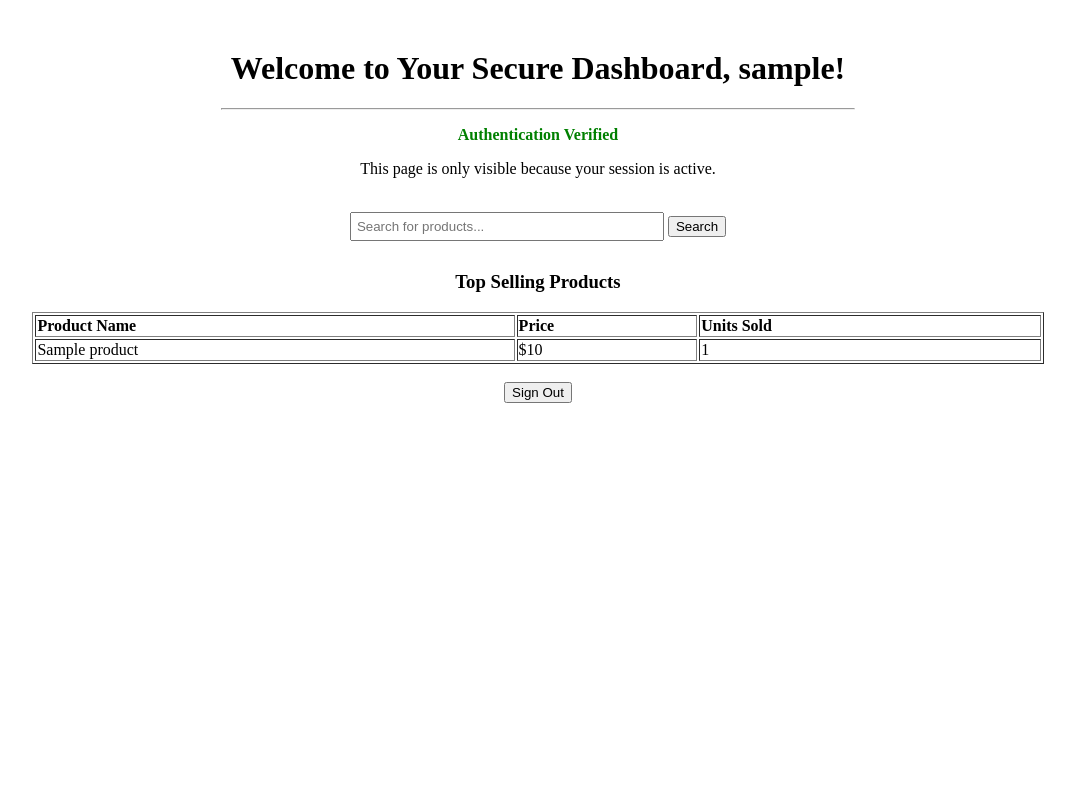
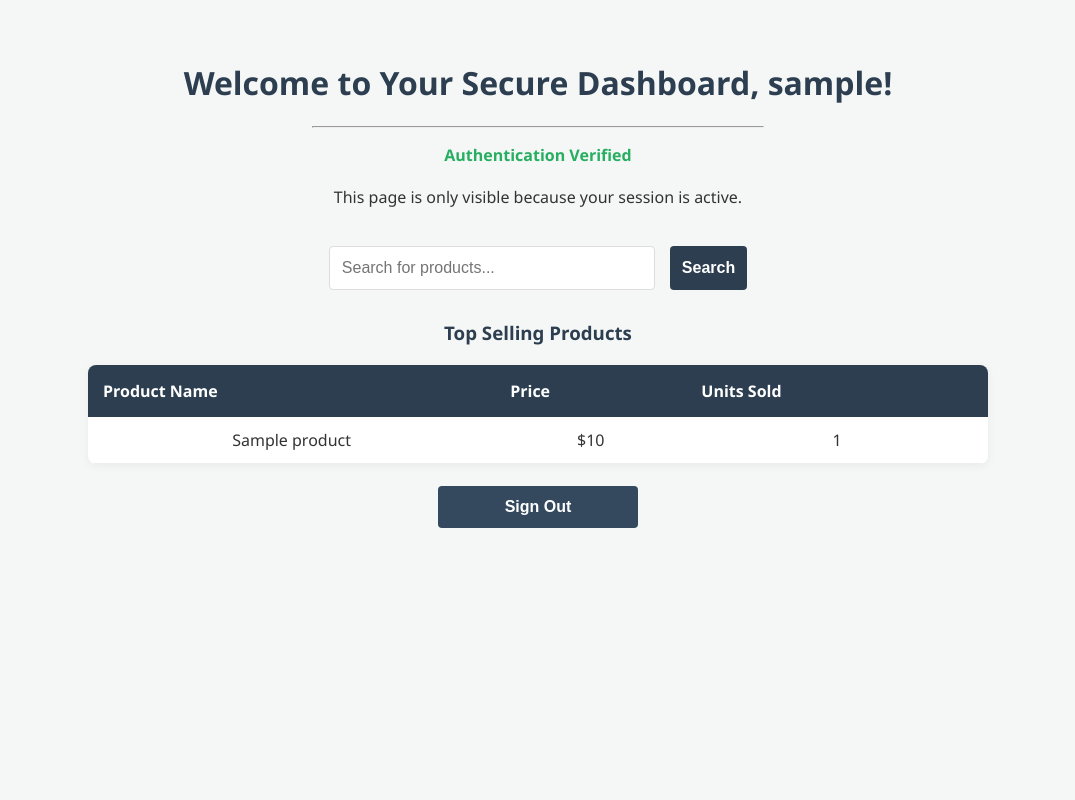
Before and after one commit to beranekleon/vulnerable-app, a Flask app: template templates/dashboard.html in a window 1280 px wide. Shown: the whole page, without its empty margins (102-1177 px from the left). Run offline with Flask 3, Linux system fonts and the light colour scheme; the template is opened without the code that fills it: most values are stand-ins (such as "Sample title", 1, 10 or a date in 2020); parts of the project's set-up code (start-up, migrations or seed data) failed here and were passed over.

Commit message:
refactor login and dashboard templates for improved user experience and styling

```diff
--- a/app.py
+++ b/app.py
@@ -53,7 +53,7 @@ def login():
                 return redirect(url_for('dashboard'))
 
         session.clear()
-        return "<h1>Access Denied</h1><p>Invalid credentials.</p>"
+        return render_template("login.html", error="Access Denied: Invalid username or password.")
     return render_template("login.html")
 
 # Route to dashboard page
@@ -81,7 +81,7 @@ def search():
 
     # VULNERABLE CODE: Direct string formatting allows the user to
     # "break out" of the query and execute their own commands.
-    unsafe_query = f"SELECT name, price, sales_count FROM products WHERE name LIKE '%{query_param}%'"
+    unsafe_query = f"SELECT name, price, sales_count, supplier_code FROM products WHERE name LIKE '%{query_param}%'"
 
     print(f"Executing Query: {unsafe_query}") # Helpful for you to see the injection in the console
 
--- /dev/null
+++ b/static/style.css
@@ -0,0 +1,155 @@
+:root {
+    --primary-color: #2c3e50;
+    --secondary-color: #34495e;
+    --accent-color: #3498db;
+    --danger-color: #e74c3c;
+    --success-color: #27ae60;
+    --bg-color: #f4f7f6;
+    --text-color: #333;
+    --card-bg: #ffffff;
+}
+
+body {
+    font-family: 'Segoe UI', Tahoma, Geneva, Verdana, sans-serif;
+    background-color: var(--bg-color);
+    color: var(--text-color);
+    margin: 0;
+    display: flex;
+    flex-direction: column;
+    align-items: center;
+    min-height: 100vh;
+}
+
+.container {
+    width: 100%;
+    max-width: 900px;
+    padding: 40px 20px;
+    text-align: center;
+}
+
+/* Card Styling for Login/Landing */
+.card {
+    background: var(--card-bg);
+    padding: 30px;
+    border-radius: 8px;
+    box-shadow: 0 4px 15px rgba(0,0,0,0.1);
+    max-width: 400px;
+    margin: 40px auto;
+    border-top: 5px solid var(--primary-color);
+}
+
+h1, h2, h3 {
+    color: var(--primary-color);
+}
+
+/* Form Styling */
+form {
+    display: flex;
+    flex-direction: column;
+    gap: 15px;
+}
+
+input[type="text"],
+input[type="password"] {
+    padding: 12px;
+    border: 1px solid #ddd;
+    border-radius: 4px;
+    font-size: 1rem;
+    transition: border-color 0.3s;
+}
+
+input:focus {
+    outline: none;
+    border-color: var(--accent-color);
+}
+
+button {
+    background-color: var(--primary-color);
+    color: white;
+    padding: 12px;
+    border: none;
+    border-radius: 4px;
+    font-size: 1rem;
+    font-weight: bold;
+    cursor: pointer;
+    transition: background 0.3s;
+}
+
+button:hover {
+    background-color: var(--secondary-color);
+}
+
+.btn-secondary {
+    background-color: transparent;
+    color: var(--secondary-color);
+    text-decoration: none;
+    font-size: 0.9rem;
+}
+
+/* Table Styling */
+table {
+    width: 100%;
+    border-collapse: collapse;
+    margin-top: 20px;
+    background: white;
+    border-radius: 8px;
+    overflow: hidden;
+    box-shadow: 0 2px 10px rgba(0,0,0,0.05);
+}
+
+th {
+    background-color: var(--primary-color);
+    color: white;
+    padding: 15px;
+    text-align: left;
+}
+
+td {
+    padding: 12px 15px;
+    border-bottom: 1px solid #eee;
+}
+
+tr:hover {
+    background-color: #f9f9f9;
+}
+
+/* Admin Banner */
+.admin-banner {
+    background-color: #ffe5e5;
+    border: 2px solid var(--danger-color);
+    padding: 15px;
+    margin: 20px 0;
+    color: var(--danger-color);
+    font-weight: bold;
+    border-radius: 5px;
+    text-transform: uppercase;
+    letter-spacing: 1px;
+}
+
+.error-msg {
+    background-color: #fce4e4;
+    border: 1px solid var(--danger-color);
+    color: var(--danger-color);
+    padding: 10px;
+    border-radius: 4px;
+    margin-bottom: 15px;
+    font-size: 0.9rem;
+    font-weight: bold;
+}
+
+.status-verified {
+    color: var(--success-color);
+    font-weight: bold;
+    margin-bottom: 20px;
+}
+
+.search-box {
+    margin-bottom: 30px;
+    display: flex;
+    justify-content: center;
+    gap: 10px;
+}
+
+.search-box input {
+    width: 300px;
+}
--- a/templates/dashboard.html
+++ b/templates/dashboard.html
@@ -3,19 +3,20 @@
 
 <head>
     <title>Dashboard</title>
+    <link rel="stylesheet" href="{{ url_for('static', filename='style.css') }}">
 </head>
 
 <body>
-    <div style="text-align: center; margin-top: 50px;">
+    <div class="container">
         <h1>Welcome to Your Secure Dashboard, {{ username }}!</h1>
         <hr style="width: 50%;">
 
-        <p style="color: green; font-weight: bold;">
+        <p class="status-verified">
             Authentication Verified
         </p>
 
         {% if username == 'admin' %}
-        <div style="background-color: #ffe5e5; border: 2px solid #cc0000; padding: 10px; margin: 20px auto; width: 60%; color: #cc0000; font-weight: bold; border-radius: 5px;">
+        <div class="admin-banner">
             ADMINISTRATIVE CONSOLE: INTERNAL USE ONLY
         </div>
         {% endif %}
@@ -24,22 +25,22 @@
 
         <br>
 
-        <div style="margin-bottom: 30px; text-align: center;">
-            <form action="/search" method="GET">
-                <input type="text" name="q" placeholder="Search for products..." style="width: 300px; padding: 5px;">
+        <div class="search-box">
+            <form action="/search" method="GET" style="flex-direction: row;">
+                <input type="text" name="q" placeholder="Search for products..." value="{{ search_term if search_term }}">
                 <button type="submit">Search</button>
             </form>
         </div>
 
         <h3>Top Selling Products</h3>
-        <table border="1" style="width: 80%; margin: 0 auto; text-align: left;">
+        <table>
             <thead>
                 <tr>
                     <th>Product Name</th>
                     <th>Price</th>
                     <th>Units Sold</th>
                     {% if username == 'admin' %}
-                    <th style="color: #cc0000;">Supplier Hash (INTERNAL)</th>
+                    <th style="color: #ffcccc;">Supplier Hash (INTERNAL)</th>
                     {% endif %}
                 </tr>
             </thead>
@@ -50,7 +51,7 @@
                     <td>${{ product['price'] }}</td>
                     <td>{{ product['sales_count'] }}</td>
                     {% if username == 'admin' %}
-                    <td style="font-family: monospace; font-size: 0.9em;">{{ product['supplier_code'] }}</td>
+                    <td style="font-family: monospace; font-size: 0.9em; color: var(--danger-color);">{{ product['supplier_code'] }}</td>
                     {% endif %}
                 </tr>
                 {% endfor %}
@@ -59,8 +60,8 @@
 
         <br>
 
-        <form action="/logout">
-            <button type="submit">Sign Out</button>
+        <form action="/logout" style="width: 200px; margin: 0 auto;">
+            <button type="submit" style="background-color: var(--secondary-color);">Sign Out</button>
         </form>
     </div>
 </body>
```
Also changed, not shown: templates/landing.html (+9 -3 lines), templates/login.html (+10 -2 lines).
